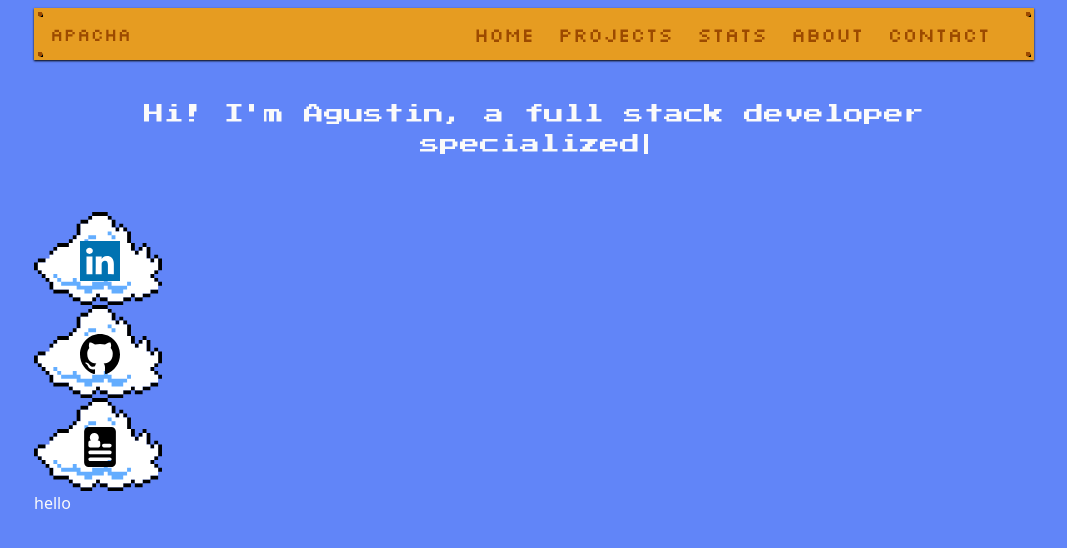
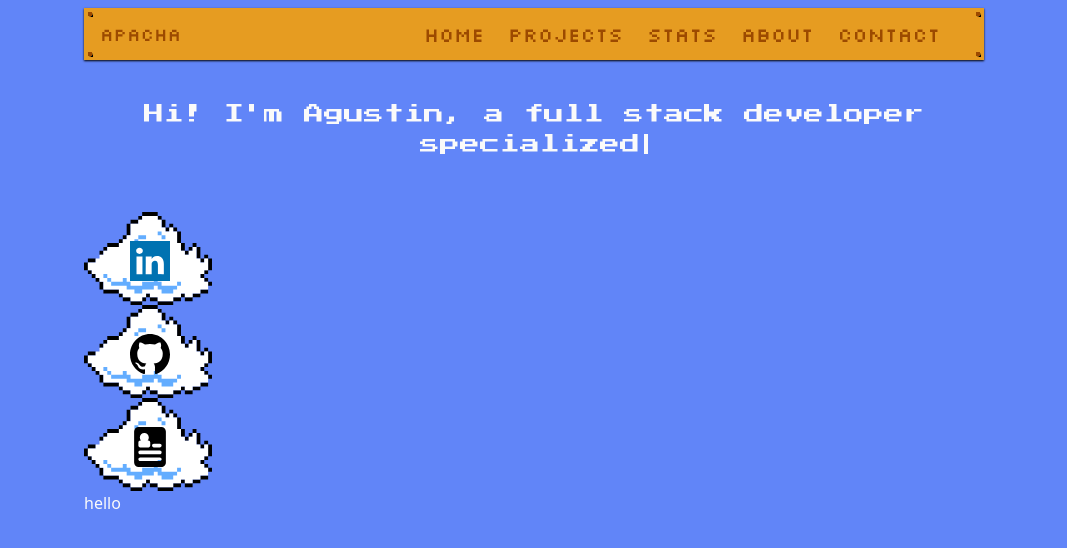
Before and after one commit to apacha01/portfolio, an Astro site: page / in a window 1280 px wide. Shown: the whole page, without its empty margins (106-1173 px from the left). Built offline with nearby package versions, Linux system fonts and the light colour scheme; Astro itself is replaced by a stand-in of ours.

Commit message:
Change max-width on page.

```diff
--- a/src/layouts/Layout.astro
+++ b/src/layouts/Layout.astro
@@ -18,7 +18,7 @@ const { title, description } = Astro.props;
 		<title>{title}</title>
 	</head>
 	<body
-		class="max-w-[1000px] min-h-screen w-full h-fit mx-auto px-8 lg:px-0 overflow-hidden"
+		class="max-w-[900px] min-h-screen w-full h-fit mx-auto px-8 lg:px-0 overflow-hidden"
 	>
 		<MarioNavbar
 			navlinks={[
```
